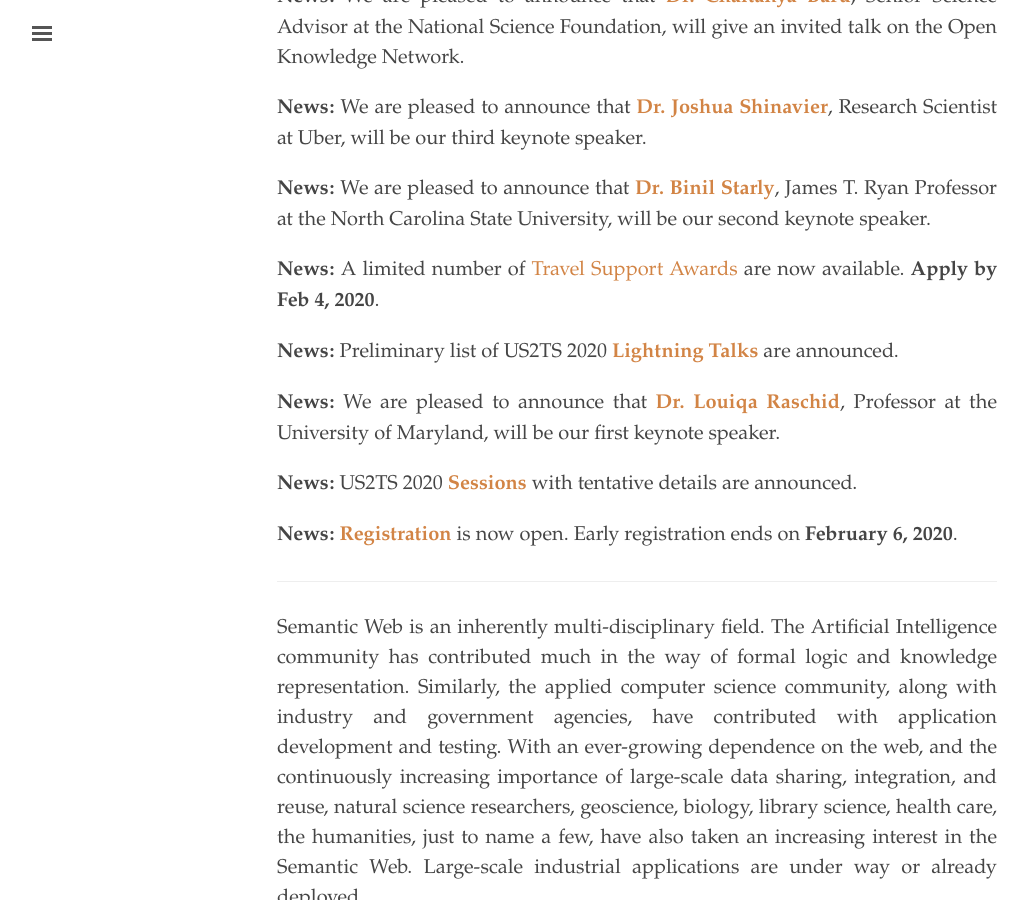
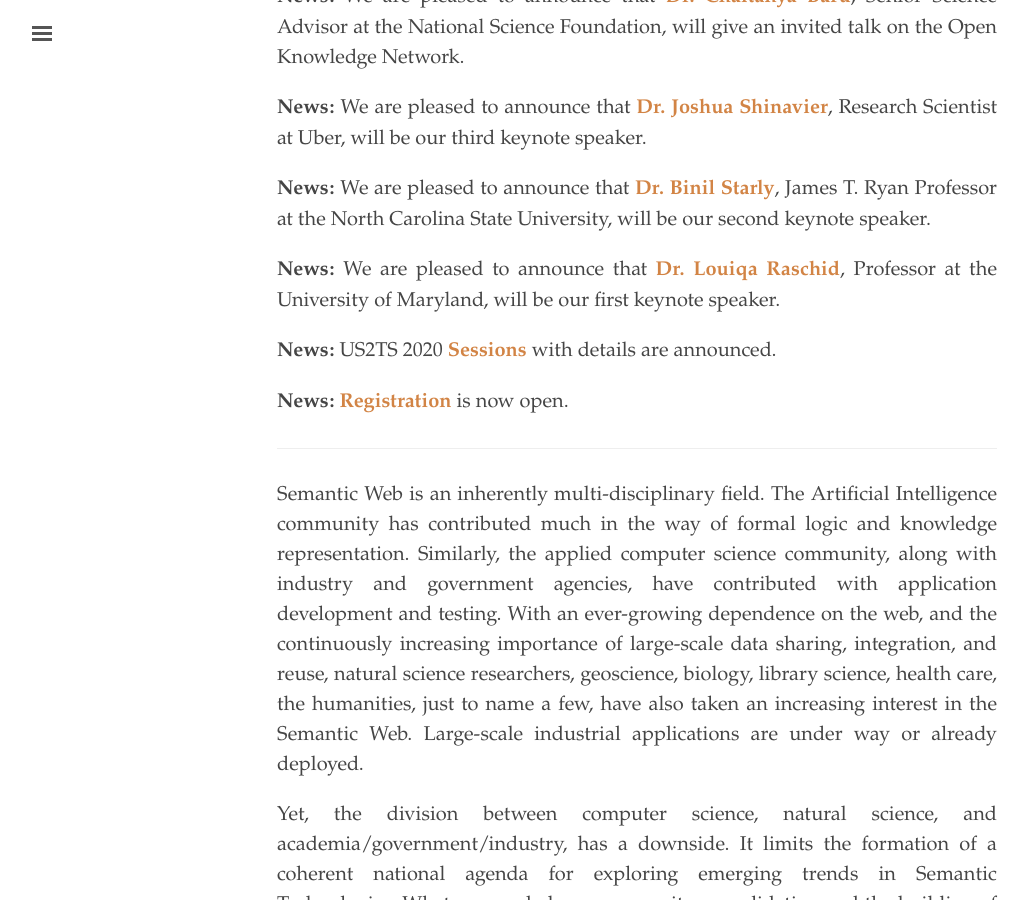
Before and after one commit to us2ts/us2ts.github.io, a Jekyll site: the page built from index.md, in a window 1280 px wide and 900 px high, scrolled down 476 px. Shown: the whole window, without its empty margins (3-1031 px from the left). Built offline with Jekyll 4.4.1, drawn with Linux system fonts in a browser that asks for light colours; comment, search, counter and statistics services are not loaded.

Commit message:
updating news

```diff
--- a/index.md
+++ b/index.md
@@ -19,15 +19,11 @@ order: 1
 
 **News:** We are pleased to announce that [**Dr. Binil Starly**](https://us2ts.org/keynote-binil-starly), James T. Ryan Professor at the North Carolina State University, will be our second keynote speaker.
 
-**News:** A limited number of [Travel Support Awards](https://us2ts.org/travel-awards) are now available. **Apply by Feb 4, 2020**.
-
-**News:** Preliminary list of US2TS 2020 [**Lightning Talks**](https://us2ts.org/lightning-talks) are announced.
-
 **News:** We are pleased to announce that [**Dr. Louiqa Raschid**](https://us2ts.org/keynote-louiqa-raschid), Professor at the University of Maryland, will be our first keynote speaker.
 
-**News:** US2TS 2020 [**Sessions**](https://us2ts.org/program#sessions) with tentative details are announced.
+**News:** US2TS 2020 [**Sessions**](https://us2ts.org/program#sessions) with details are announced.
 
-**News:** [**Registration**](https://us2ts.org/registration) is now open. Early registration ends on **February 6, 2020**.
+**News:** [**Registration**](https://us2ts.org/registration) is now open.
 
 ----------------------------------------------------------------
 
```
